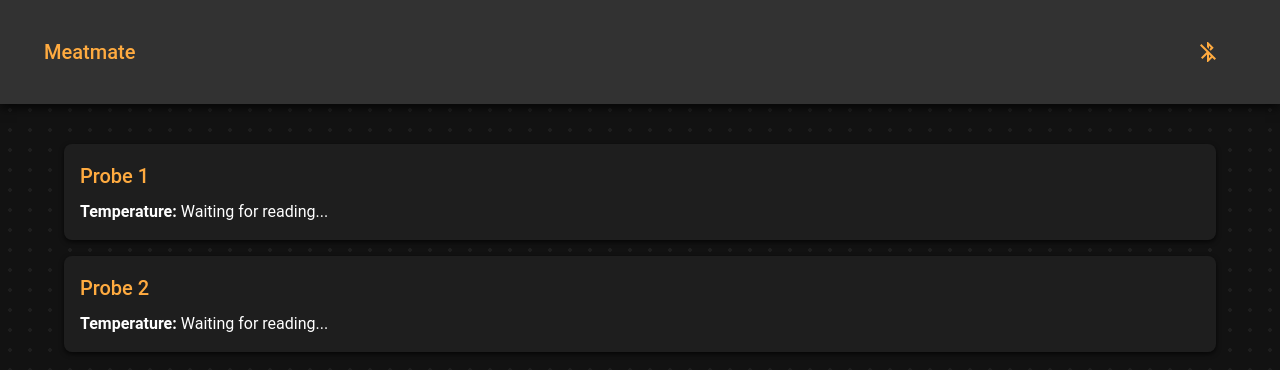
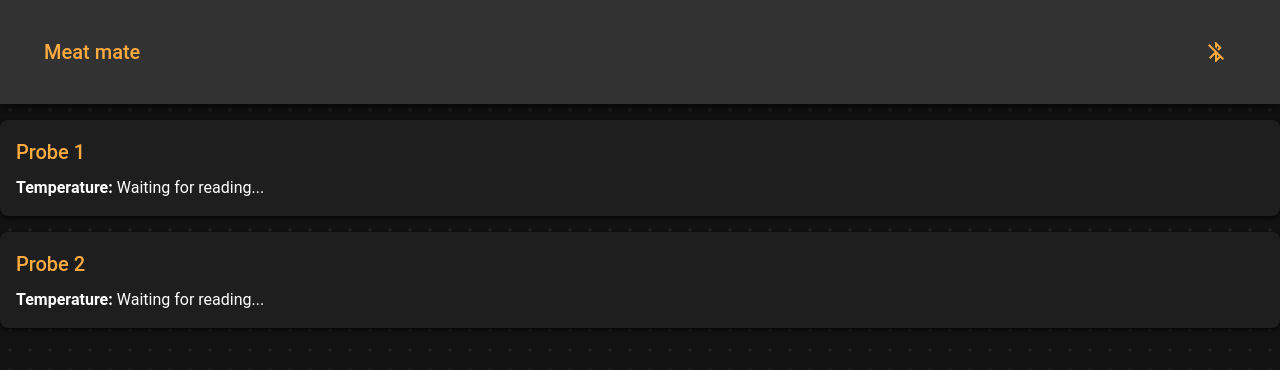
Before and after one commit to Morton/meatmate, a React (Create React App) app: page / in a window 1280 px wide. Shown: the top 370 px of the page. Built offline with nearby package versions, Linux system fonts and the light colour scheme.

Commit message:
Extract BluetoothContext

```diff
--- a/src/App.js
+++ b/src/App.js
@@ -1,35 +1,23 @@
-import React, { useState } from "react";
-import { Fireplace } from "@mui/icons-material";
-import { AppBar, Box, Container, Toolbar, Typography } from "@mui/material";
-import BluetoothConnector from "./components/BluetoothConnector";
+import React from "react";
+import { AppBar, Toolbar, Typography } from "@mui/material";
 import MeterDisplay from "./components/MeterDisplay";
-import { subscribeToTemperature } from "./utils/bluetooth";
+import BluetoothButton from "./components/BluetoothButton";
 
 function App() {
-  const [temperature1, setTemperature1] = useState(null);
-  const [temperature2, setTemperature2] = useState(null);
 
-  const handleDeviceConnected = (service) => {
-    // Subscribe to temperature readings
-    subscribeToTemperature(service, setTemperature1, setTemperature2);
-  };
 
   return (
     <>
       <AppBar position="static" sx={{ backgroundColor: "#1e1e1e" }}>
         <Toolbar>
           <Typography variant="h6" sx={{ flexGrow: 1, color: "#ffab40" }}>
-            Meatmate
+            Meat mate
           </Typography>
-          <BluetoothConnector onDeviceConnected={handleDeviceConnected} />
+          <BluetoothButton />
         </Toolbar>
       </AppBar>
-      <Container sx={{ padding: 3 }}>
-        <Box>
-          <MeterDisplay temperature1={temperature1} temperature2={temperature2} />
-        </Box>
-      </Container>
-      </>
+      <MeterDisplay />
+    </>
   );
 }
 
--- /dev/null
+++ b/src/components/BluetoothButton.js
@@ -0,0 +1,22 @@
+import React from "react";
+import { IconButton } from "@mui/material";
+import BluetoothConnectedIcon from "@mui/icons-material/BluetoothConnected";
+import BluetoothDisabledIcon from "@mui/icons-material/BluetoothDisabled";
+import { useBluetooth } from "./BluetoothContext";
+
+const BluetoothButton = () => {
+  const { isConnected, isConnecting, connectToDevice, disconnectFromDevice } = useBluetooth();
+
+  return (
+    <IconButton
+      color="primary"
+      onClick={isConnected ? disconnectFromDevice : connectToDevice}
+      disabled={isConnecting}
+      sx={{ color: isConnected ? "#4caf50" : "#ffab40" }}
+    >
+      {isConnected ? <BluetoothConnectedIcon /> : <BluetoothDisabledIcon />}
+    </IconButton>
+  );
+};
+
+export default BluetoothButton;
--- a/src/components/BluetoothConnector.js
+++ /dev/null
@@ -1,61 +0,0 @@
-import React, { useState } from "react";
-import { IconButton } from "@mui/material";
-import BluetoothConnectedIcon from "@mui/icons-material/BluetoothConnected";
-import BluetoothDisabledIcon from "@mui/icons-material/BluetoothDisabled";
-
-const BluetoothConnector = ({ onDeviceConnected }) => {
-  const [isConnecting, setIsConnecting] = useState(false);
-  const [isConnected, setIsConnected] = useState(false);
-  const [server, setServer] = useState(null);
-
-  const connectToDevice = async () => {
-    if (isConnected) {
-      // Handle disconnection
-      setIsConnected(false);
-      console.log("Disconnected from device");
-      return;
-    }
-
-    setIsConnecting(true);
-
-    try {
-      // Request device
-      const device = await navigator.bluetooth.requestDevice({
-        acceptAllDevices: false,
-        filters: [{ name: "PicoTemperature" }],
-        optionalServices: ["12345678-1234-5678-1234-56789abcdef0"],
-      });
-
-      // Connect to GATT server
-      const _server = await device.gatt.connect();
-      setServer(_server);
-
-      // Get the service
-      const service = await _server.getPrimaryService("12345678-1234-5678-1234-56789abcdef0");
-
-      // Notify the parent component of connection
-      onDeviceConnected(service);
-      setIsConnected(true);
-      console.log("Connected to device");
-    } catch (error) {
-      console.error("Failed to connect: ", error);
-    } finally {
-      setIsConnecting(false);
-    }
-  };
-
-  return (
-    <IconButton color="primary" onClick={connectToDevice} disabled={isConnecting} sx={{ color: "#ffab40" }}>
-      <IconButton
-        color="primary"
-        onClick={connectToDevice}
-        disabled={isConnecting}
-        sx={{ color: isConnected ? "#4caf50" : "#ffab40" }}
-      >
-        {isConnected ? <BluetoothConnectedIcon /> : <BluetoothDisabledIcon />}
-      </IconButton>
-    </IconButton>
-  );
-};
-
-export default BluetoothConnector;
--- /dev/null
+++ b/src/components/BluetoothContext.js
@@ -0,0 +1,25 @@
+import React, { createContext, useContext, useMemo } from "react";
+import useBluetoothConnection from "../hooks/useBluetoothConnection";
+
+// Create the context
+const BluetoothContext = createContext();
+
+// BluetoothProvider component
+export const BluetoothProvider = ({ children }) => {
+  const bluetooth = useBluetoothConnection();
+
+  const value = useMemo(() => bluetooth, [bluetooth]);
+
+  return (
+    <BluetoothContext.Provider value={value}>{children}</BluetoothContext.Provider>
+  );
+};
+
+// Hook to use Bluetooth context
+export const useBluetooth = () => {
+  const context = useContext(BluetoothContext);
+  if (!context) {
+    throw new Error("useBluetooth must be used within a BluetoothProvider");
+  }
+  return context;
+};
--- a/src/components/MeterDisplay.js
+++ b/src/components/MeterDisplay.js
@@ -1,7 +1,14 @@
 import React from "react";
 import { Box, Typography } from "@mui/material";
+import { useBluetooth } from "./BluetoothContext";
 
-const MeterDisplay = ({ temperature1, temperature2 }) => (
+const MeterDisplay = () => {
+  const { currentTemperatures } = useBluetooth();
+
+  const temperature1 = currentTemperatures[0];
+  const temperature2 = currentTemperatures[1];
+
+  return (
     <>
       <Box
         sx={{
@@ -36,6 +43,7 @@ const MeterDisplay = ({ temperature1, temperature2 }) => (
         </Typography>
       </Box>
     </>
-);
+  )
+};
 
 export default MeterDisplay;
--- /dev/null
+++ b/src/hooks/useBluetoothConnection.js
@@ -0,0 +1,89 @@
+import { useState, useEffect, useCallback } from "react";
+
+const useBluetoothConnection = () => {
+  const [isConnected, setIsConnected] = useState(false);
+  const [isConnecting, setIsConnecting] = useState(false);
+  const [currentTemperatures, setCurrentTemperatures] = useState([null, null]);
+  const [temperatureHistories, setTemperatureHistories] = useState([[], []]);
+  const [service, setService] = useState(null);
+
+  const connectToDevice = useCallback(async () => {
+    setIsConnecting(true);
+    try {
+      // Request the device
+      const device = await navigator.bluetooth.requestDevice({
+        acceptAllDevices: false,
+        filters: [{ name: "PicoTemperature" }],
+        optionalServices: ["12345678-1234-5678-1234-56789abcdef0"],
+      });
+
+      // Connect to GATT server
+      const server = await device.gatt.connect();
+
+      // Get the service
+      const _service = await server.getPrimaryService("12345678-1234-5678-1234-56789abcdef0");
+      setService(_service);
+
+      setIsConnected(true);
+      console.log("Connected to device");
+    } catch (error) {
+      console.error("Failed to connect: ", error);
+    } finally {
+      setIsConnecting(false);
+    }
+  }, []);
+
+  const disconnectFromDevice = useCallback(() => {
+    if (service?.device?.gatt?.connected) {
+      service.device.gatt.disconnect();
+      setIsConnected(false);
+      console.log("Disconnected from device");
+    }
+  }, [service]);
+
+  const subscribeToTemperature = useCallback(async () => {
+    if (!service) return;
+
+    try {
+      const temp1Char = await service.getCharacteristic("12345678-1234-5678-1234-56789abcdef1");
+      const temp2Char = await service.getCharacteristic("12345678-1234-5678-1234-56789abcdef2");
+
+      // Subscribe to temperature 1
+      temp1Char.startNotifications().then(() => {
+        temp1Char.addEventListener("characteristicvaluechanged", (event) => {
+          const value = parseFloat(new TextDecoder().decode(event.target.value));
+          setCurrentTemperatures((prev) => [value, prev[1]]);
+          setTemperatureHistories((prev) => [[...prev[0], value], prev[1]]);
+        });
+      });
+
+      // Subscribe to temperature 2
+      temp2Char.startNotifications().then(() => {
+        temp2Char.addEventListener("characteristicvaluechanged", (event) => {
+          const value = parseFloat(new TextDecoder().decode(event.target.value));
+          setCurrentTemperatures((prev) => [prev[0], value]);
+          setTemperatureHistories((prev) => [prev[0], [...prev[1], value]]);
+        });
+      });
+    } catch (error) {
+      console.error("Error subscribing to temperature: ", error);
+    }
+  }, [service]);
+
+  useEffect(() => {
+    if (isConnected && service) {
+      subscribeToTemperature();
+    }
+  }, [isConnected, service, subscribeToTemperature]);
+
+  return {
+    isConnected,
+    isConnecting,
+    currentTemperatures,
+    temperatureHistories,
+    connectToDevice,
+    disconnectFromDevice,
+  };
+};
+
+export default useBluetoothConnection;
--- a/src/index.js
+++ b/src/index.js
@@ -3,14 +3,17 @@ import React from 'react';
 import ReactDOM from 'react-dom/client';
 import './index.css';
 import App from './App';
+import { BluetoothProvider } from "./components/BluetoothContext";
+import bbqTheme from "./theme";
 import reportWebVitals from './reportWebVitals';
-import bbqTheme from "./theme";
 
 const root = ReactDOM.createRoot(document.getElementById('root'));
 root.render(
   <React.StrictMode>
     <ThemeProvider theme={bbqTheme}>
-      <App />
+      <BluetoothProvider>
+        <App />
+      </BluetoothProvider>
     </ThemeProvider>
   </React.StrictMode>
 );
```
Lines whose indentation alone changed are shown as unchanged.
